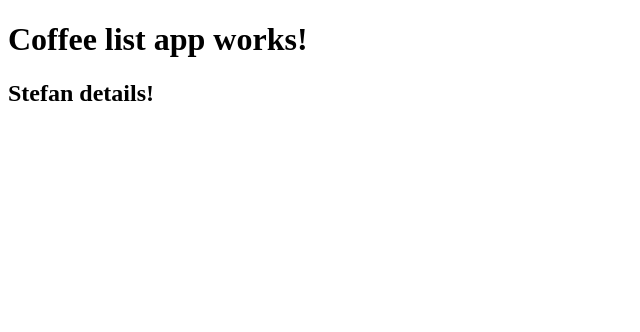
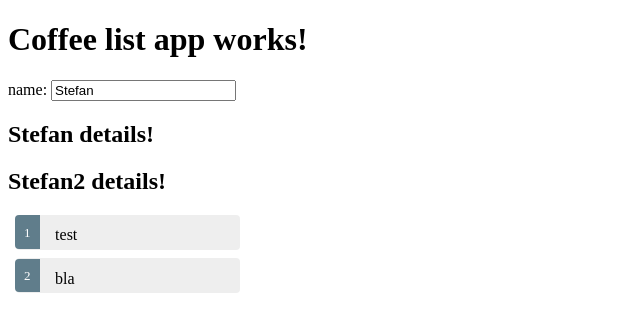
Before and after one commit to runningfun/coffeelistapp, an Angular app: page / in a window 1280 px wide. Shown: the top 332 px of the page, without its empty margins (0-640 px from the left). Built offline with nearby package versions, Linux system fonts and the light colour scheme.

Commit message:
add users as a list add css for user

```diff
--- a/src/app/app.component.css
+++ b/src/app/app.component.css
@@ -0,0 +1,47 @@
+.selected {
+  background-color: #CFD8DC !important;
+  color: white;
+}
+.users {
+  margin: 0 0 2em 0;
+  list-style-type: none;
+  padding: 0;
+  width: 15em;
+}
+.users li {
+  cursor: pointer;
+  position: relative;
+  left: 0;
+  background-color: #EEE;
+  margin: .5em;
+  padding: .3em 0;
+  height: 1.6em;
+  border-radius: 4px;
+}
+.users li.selected:hover {
+  background-color: #BBD8DC !important;
+  color: white;
+}
+.users li:hover {
+  color: #607D8B;
+  background-color: #DDD;
+  left: .1em;
+}
+.users .text {
+  position: relative;
+  top: -3px;
+}
+.users .badge {
+  display: inline-block;
+  font-size: small;
+  color: white;
+  padding: 0.8em 0.7em 0 0.7em;
+  background-color: #607D8B;
+  line-height: 1em;
+  position: relative;
+  left: -1px;
+  top: -4px;
+  height: 1.8em;
+  margin-right: .8em;
+  border-radius: 4px 0 0 4px;
+}
--- a/src/app/app.component.html
+++ b/src/app/app.component.html
@@ -1,4 +1,24 @@
 <h1>
   {{title}}
 </h1>
+<div>
+  <label>name: </label>
+  <input [(ngModel)]="user.name" placeholder="name">
+</div>
 <h2>{{user.name}} details!</h2>
+<h2>{{user2.name}} details!</h2>
+
+<ul class="users">
+  <li *ngFor="let user of users" [class.selected]="user === selectedUser" (click)="onSelect(user)">
+    <span class="badge">{{user.id}}</span> {{user.name}}
+  </li>
+</ul>
+
+<div *ngIf="selectedUser">
+  <h2>{{selectedUser.name}} details!</h2>
+  <div><label>id: </label>{{selectedUser.id}}</div>
+  <div>
+    <label>name: </label>
+    <input [(ngModel)]="selectedUser.name" placeholder="name"/>
+  </div>
+</div>
--- a/src/app/app.component.ts
+++ b/src/app/app.component.ts
@@ -8,8 +8,23 @@
 })
 export class AppComponent {
   title = 'Coffee list app works!';
+  users = USERS;
+  selectedUser: UserComponent;
   user: UserComponent = {
     id: 1,
     name: 'Stefan'
   }
+  user2: UserComponent = {
+    id: 2,
+    name: 'Stefan2'
+  }
+
+  onSelect(user: UserComponent): void {
+    this.selectedUser = user;
+  }
 }
+
+const USERS: UserComponent[]=[
+  {id:1, name: 'test'},
+  {id:2, name: 'bla'}
+];
```
